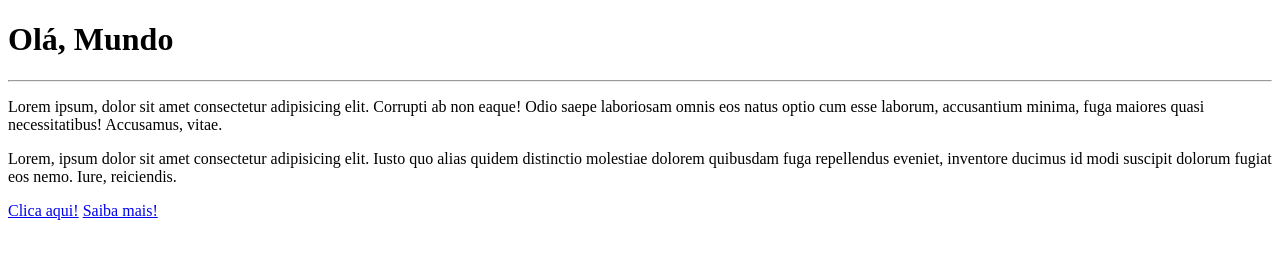
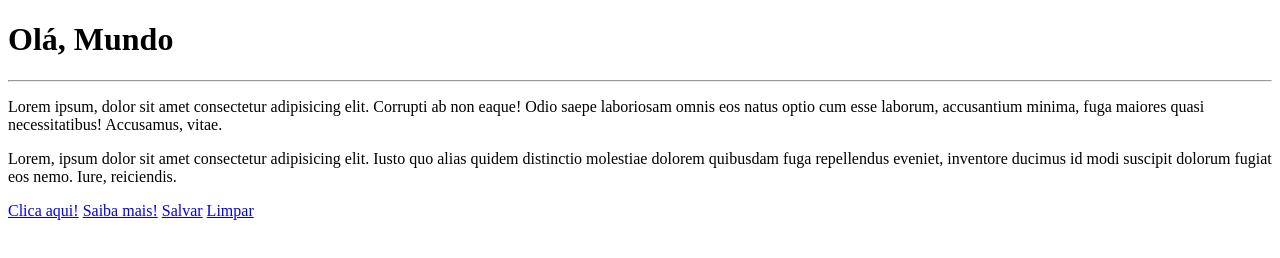
Before and after one commit to Paulo-Lopes095/Ola-Mundo, a plain HTML site: page site-exemplo/index.html in a window 1280 px wide. Drawn offline with Linux system fonts and the light colour scheme.

Commit message:
Update index.html

```diff
--- a/site-exemplo/index.html
+++ b/site-exemplo/index.html
@@ -15,5 +15,7 @@
 
     <a href="#">Clica aqui!</a>
     <a href="#">Saiba mais!</a>
+    <a href="#">Salvar</a>
+    <a href="#">Limpar</a>
 </body>
 </html>
```
